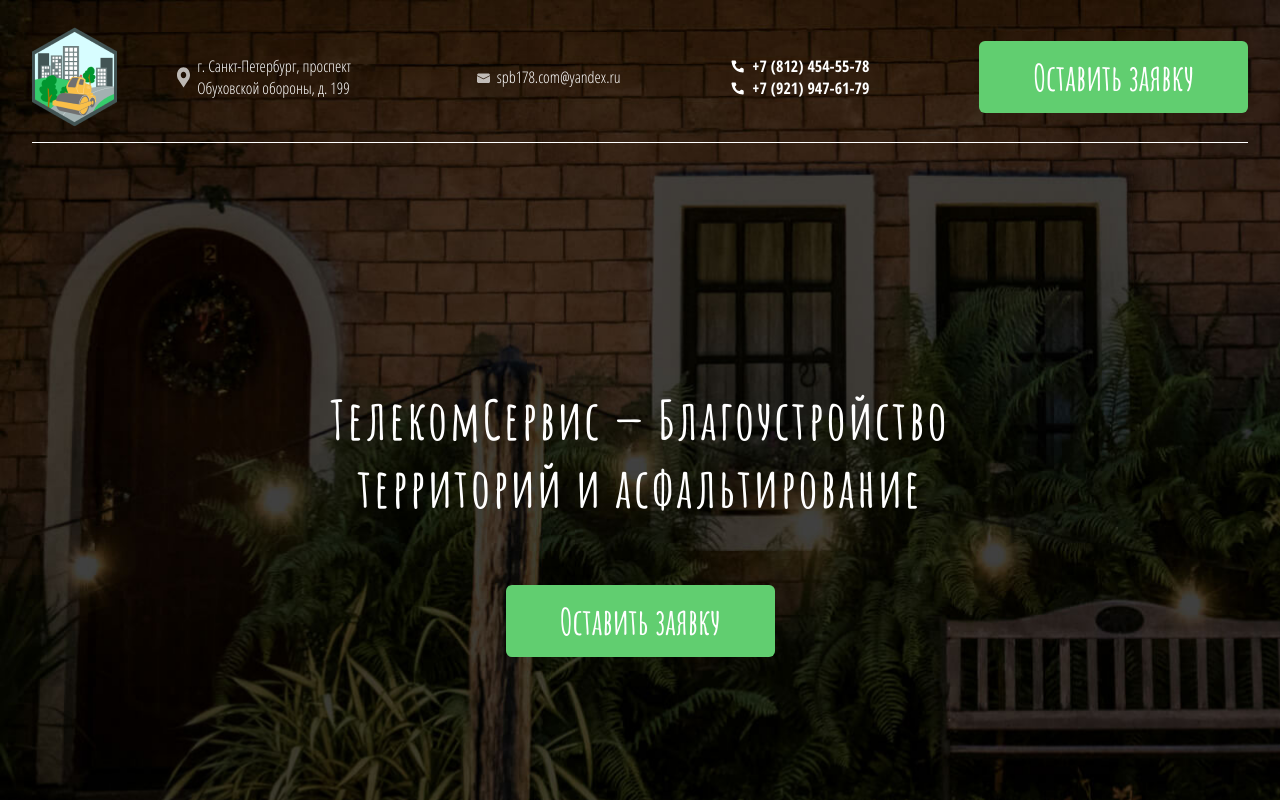
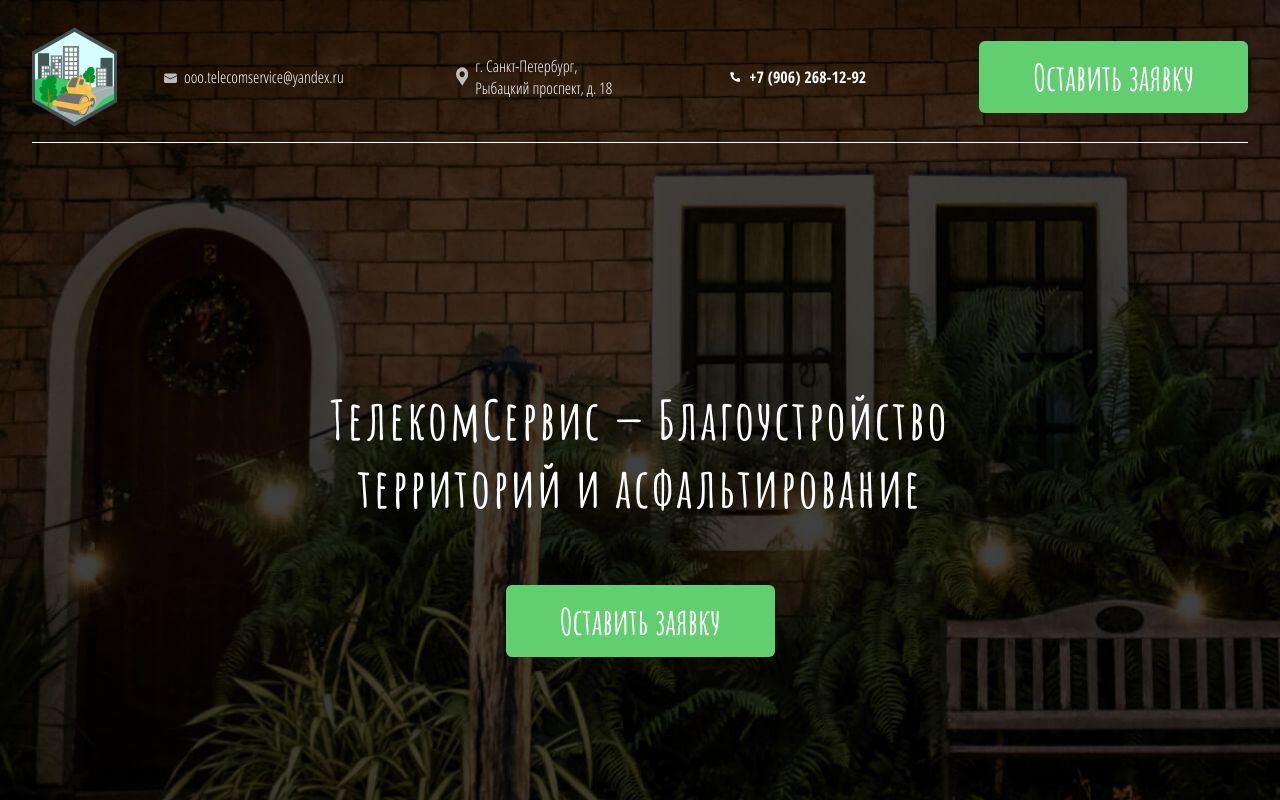
Before and after one commit to vitalii-grigorash/telecom-service, a React (Create React App) app: page / in a window 1280 px wide. Shown: the top 800 px of the page. Built offline with nearby package versions, Linux system fonts and the light colour scheme.

Commit message:
change header and footer info

```diff
--- a/src/components/Footer/Footer.js
+++ b/src/components/Footer/Footer.js
@@ -17,35 +17,25 @@
 
                 <div className="footer__info-container">
 
-                    <a href="https://yandex.ru/maps/-/CCUMu0GBkC" target="_blank" rel="nofollow noreferrer" className="footer__map">
+                    <a href="https://yandex.ru/maps/2/saint-petersburg/house/rybatskiy_prospekt_18/Z0kYcwdjTE0OQFtjfXR1cXVrYQ" target="_blank" rel="nofollow noreferrer" className="footer__map">
                         {/* <img className="footer__map" src={map} alt="Карта" />     */}
                     </a>
 
                     <div className="header__row header__row_column">
 
-                        <div className="phone-numbers__container">
-
-                            <a href="tel:+78124545578" className="phone-numbers__link phone-numbers__link_black">
-                                <p className="phone-numbers__icon phone-numbers__icon_black"></p>
-                                +7 (812) 454-55-78
-                            </a>
-
-
-                            <a href="tel:+79219476179" className="phone-numbers__link phone-numbers__link_black">
-                                <p className="phone-numbers__icon phone-numbers__icon_black"></p>
-                                +7 (921) 947-61-79
-                            </a>
-
-                        </div>
-
-                        <a href="mailto:spb178.com@yandex.ru" className="header-info__container header-info__container_black">
-                            <p className="header-info__icon-email header-info__icon-email_black"></p>
-                            spb178.com@yandex.ru
+                        <a href="tel:+79062681292" className="phone-numbers__link phone-numbers__link_black">
+                            <p className="phone-numbers__icon phone-numbers__icon_black"></p>
+                            +7 (906) 268-12-92
                         </a>
 
-                        <a href="https://yandex.ru/maps/-/CCUMu0GBkC" target="_blank" rel="nofollow noreferrer" className="header-info__container header-info__container_black">
+                        <a href="mailto:ooo.telecomservice@yandex.ru" className="header-info__container header-info__container_black">
+                            <p className="header-info__icon-email header-info__icon-email_black"></p>
+                            ooo.telecomservice@yandex.ru
+                        </a>
+
+                        <a href="https://yandex.ru/maps/2/saint-petersburg/house/rybatskiy_prospekt_18/Z0kYcwdjTE0OQFtjfXR1cXVrYQ" target="_blank" rel="nofollow noreferrer" className="header-info__container header-info__container_black">
                             <p className="header-info__icon-vector header-info__icon-vector_black"></p>
-                            г. Санкт-Петербург, проспект Обуховской обороны, д. 199
+                            г. Санкт-Петербург, Рыбацкий проспект, д. 18
                         </a>
 
                     </div>
--- a/src/components/Header/Header.css
+++ b/src/components/Header/Header.css
@@ -41,11 +41,6 @@
 .header-info__container:active .header-info__icon-email  {
     background-image: url(../../images/svg/email-icon-blue.svg);
 }
-.phone-numbers__container {
-    display: flex;
-    flex-direction: column;
-    margin: 0 auto 0 0;
-}
 .phone-numbers__link {
     display: flex;
     font-style: normal;
@@ -54,6 +49,7 @@
     line-height: 30px;
     text-decoration: none;
     color: #FFFFFF;
+    margin-right: auto;
 }
 .phone-numbers__link:hover {
     text-decoration: underline;
@@ -75,7 +71,8 @@
 .header-info__icon-vector {
     background-image: url(../../images/svg/vector.svg);
     background-repeat: no-repeat;
-    width: 41px;
+    background-size: contain;
+    width: 30px;
     height: 28px;
     margin-right: 15px;
 }
@@ -119,15 +116,15 @@
         margin: 0 64px;
     }
     .header__logo {
-        margin-right: 171px;
+        margin-right: 121px;
     }
 }
-@media screen and (max-width: 1324px) {
+@media screen and (max-width: 1384px) {
     .header {
         margin: 0 32px;
     }
     .header__logo {
-        margin-right: 60px;
+        margin-right: 47px;
     }
     .header-info__container {
         font-style: normal;
@@ -140,18 +137,17 @@
         line-height: 22px;
     }
     .header-info__container_location {
-        max-width: 190px;
+        max-width: 160px;
     }
     .phone-numbers__icon {
-        width: 15px;
-        height: 15px;
-        margin: auto 7px auto 0;
+        width: 12px;
+        height: 12px;
+        margin: auto 8px auto 0;
         background-size: cover;
     }
     .header-info__icon-vector {
-        width: 24px;
+        width: 20px;
         height: 21px;
-        background-size: cover;
         margin-right: 7px;
     }
     .header-info__icon-email {
--- a/src/components/Header/Header.js
+++ b/src/components/Header/Header.js
@@ -15,29 +15,20 @@
 
       <div className="header__row">
 
-        <a href="https://yandex.ru/maps/-/CCUMu0GBkC" target="_blank" rel="nofollow noreferrer" className="header-info__container header-info__container_location">
-          <p className="header-info__icon-vector"></p>
-          г. Санкт-Петербург, проспект Обуховской обороны, д. 199
+        <a href="mailto:ooo.telecomservice@yandex.ru" className="header-info__container">
+          <p className="header-info__icon-email"></p>
+          ooo.telecomservice@yandex.ru
         </a>
 
-        <a href="mailto:spb178.com@yandex.ru" className="header-info__container">
-          <p className="header-info__icon-email"></p>
-          spb178.com@yandex.ru
+        <a href="https://yandex.ru/maps/2/saint-petersburg/house/rybatskiy_prospekt_18/Z0kYcwdjTE0OQFtjfXR1cXVrYQ" target="_blank" rel="nofollow noreferrer" className="header-info__container header-info__container_location">
+          <p className="header-info__icon-vector"></p>
+          г. Санкт-Петербург, Рыбацкий проспект, д. 18
         </a>
 
-        <div className="phone-numbers__container">
-
-          <a href="tel:+78124545578" className="phone-numbers__link">
-            <p className="phone-numbers__icon"></p>
-            +7 (812) 454-55-78
-          </a>
-
-          <a href="tel:+79219476179" className="phone-numbers__link">
-            <p className="phone-numbers__icon"></p>
-            +7 (921) 947-61-79
-          </a>
-
-        </div>
+        <a href="tel:+79062681292" className="phone-numbers__link">
+          <p className="phone-numbers__icon"></p>
+          +7 (906) 268-12-92
+        </a>
 
         <button className="button-green" type="button">
           <p className="button-green__text" onClick={onOpenPopup}>Оставить заявку</p>
```
